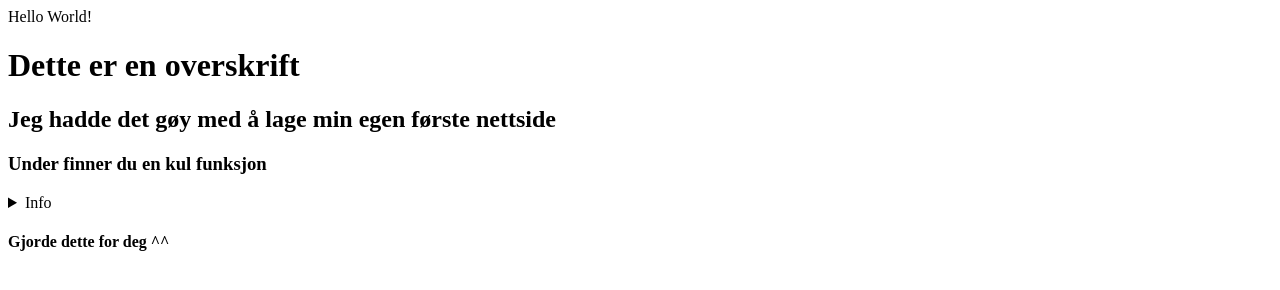
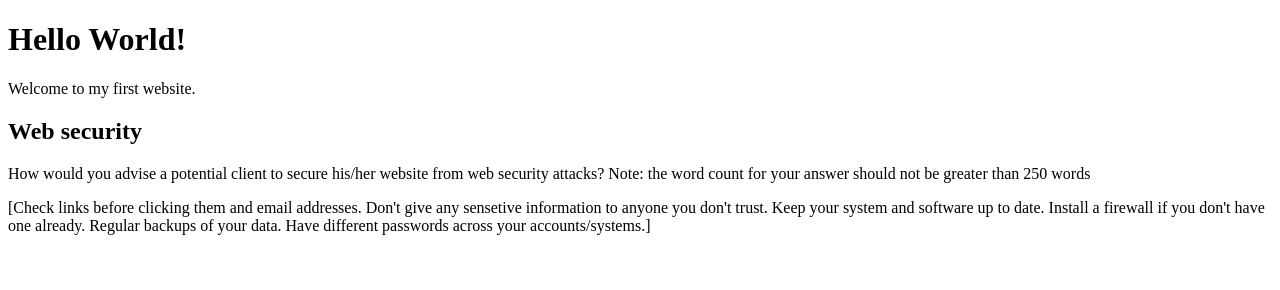
Before and after one commit to Jonbroman/netlify_prosjekt, a plain HTML site: page Index.html in a window 1280 px wide. Drawn offline with Linux system fonts and the light colour scheme.

Commit message:
wct ca oppdattert

```diff
--- a/Index.html
+++ b/Index.html
@@ -4,17 +4,16 @@
     <meta charset="UTF-8" />
     <meta http-equiv="X-UA-Compatible" content="IE=edge" />
     <meta name="viewport" content="width=device-width, initial-scale=1.0" />
-    <title>Document</title>
+    <title>My first website</title>
   </head>
   <body>
-    Hello World!
-    <h1>Dette er en overskrift</h1>
-    <h2>Jeg hadde det gøy med å lage min egen første nettside</h2>
-    <h3>Under finner du en kul funksjon</h3>
-    <details>
-      <summary>Info</summary>
-      Lukk meg igjen fort!
+
+    <h1>Hello World!</h1>
+    <p>Welcome to my first website.</p>
+    <h2>Web security</h2>
+    <p id="web-security-question">How would you advise a potential client to secure his/her website from web security attacks? Note: the word count for your answer should not be greater than 250 words</p>
     </details>
-    <h4>Gjorde dette for deg ^^</h4>
+    <p id="web-security-answer">[Check links before clicking them and email addresses. Don't give any sensetive information to anyone you don't trust. Keep your system and software up to date. Install a firewall if you don't have one already. Regular backups of your data. Have different passwords across your accounts/systems.]</p>
+
   </body>
 </html>
```
